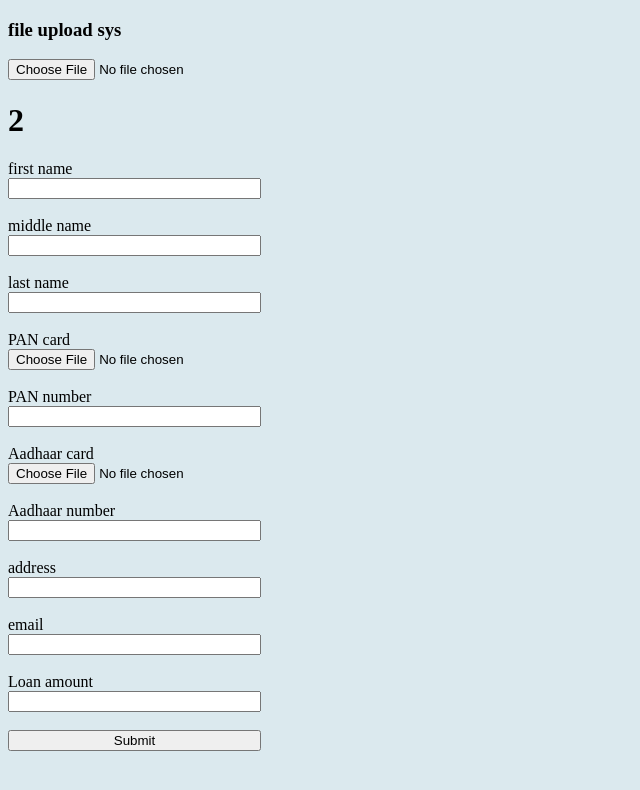
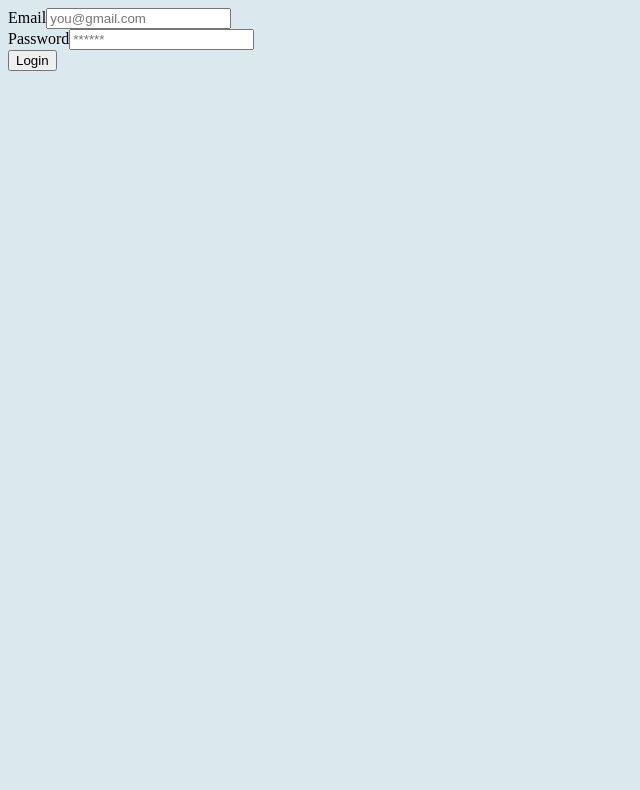
Before and after one commit to Sourav1234567890000/file-upload-sys, a React (Vite) app in the folder frontend/: page / in a window 1280 px wide. Shown: the top 790 px of the page, without its empty margins (0-640 px from the left). Built offline with nearby package versions, Linux system fonts and the light colour scheme.

Commit message:
resolved form-data error

```diff
--- a/frontend/src/App.jsx
+++ b/frontend/src/App.jsx
@@ -1,13 +1,8 @@
-import LoanForm from "./components/LoanForm";
-import UploadFile from "./components/UploadFile";
+import Login from "./features/auth/pages/Login";
 
 function App() {
-  return (
-    <>
-      <h3>file upload sys</h3>
-      <UploadFile></UploadFile>
-      <LoanForm></LoanForm>
-    </>
-  );
+  return <>
+  <Login></Login>
+  </>;
 }
 export default App;
--- a/frontend/src/components/uploadButton.jsx
+++ /dev/null
@@ -1,5 +0,0 @@
-const UploadButton = () => {
-  return <></>;
-};
-
-export default UploadButton;
--- a/frontend/src/components/UploadFile.jsx
+++ b/frontend/src/features/applicant/components/UploadFile.jsx
@@ -1,5 +1,5 @@
 import { useState } from "react";
-import Loader from "./Loader";
+import Loader from "../../../components/Loader";
 
 /*
 1. get file
--- /dev/null
+++ b/frontend/src/features/auth/pages/Login.jsx
@@ -0,0 +1,58 @@
+import React, { useState } from "react";
+
+const Login = () => {
+  const [email, setEmail] = useState("");
+  const [password, setPassword] = useState("");
+  const [response, setResponse] = useState(null);
+
+  const submitHandler = async (e) => {
+    e.preventDefault();
+
+    try {
+      const res = await fetch("http://localhost:5000/auth/login", {
+        method: "POST",
+        headers: { "Content-Type": "application/json" },
+        body: JSON.stringify({ email, password }),
+      });
+
+      const data = await res.json();
+      setResponse(data);
+    } catch (err) {
+      console.error(err);
+    }
+  };
+
+  return (
+    <div>
+      <form onSubmit={submitHandler}>
+        <div>
+          <label>Email</label>
+          <input
+            type="email"
+            name="email"
+            placeholder="you@gmail.com"
+            value={email}
+            onChange={(e) => setEmail(e.target.value)}
+          />
+        </div>
+
+        <div>
+          <label>Password</label>
+          <input
+            type="password"
+            name="password"
+            placeholder="******"
+            value={password}
+            onChange={(e) => setPassword(e.target.value)}
+          />
+        </div>
+
+        <button type="submit">Login</button>
+      </form>
+
+      {response && <pre>{JSON.stringify(response, null, 2)}</pre>}
+    </div>
+  );
+};
+
+export default Login;
```
Also changed, not shown: frontend/src/features/applicant/components/LoanForm.jsx (renamed from frontend/src/components/LoanForm.jsx), frontend/src/features/applicant/components/loanForm.css (renamed from frontend/src/components/loanForm.css), 1 other file (tests, documents, lock files or other folders).
